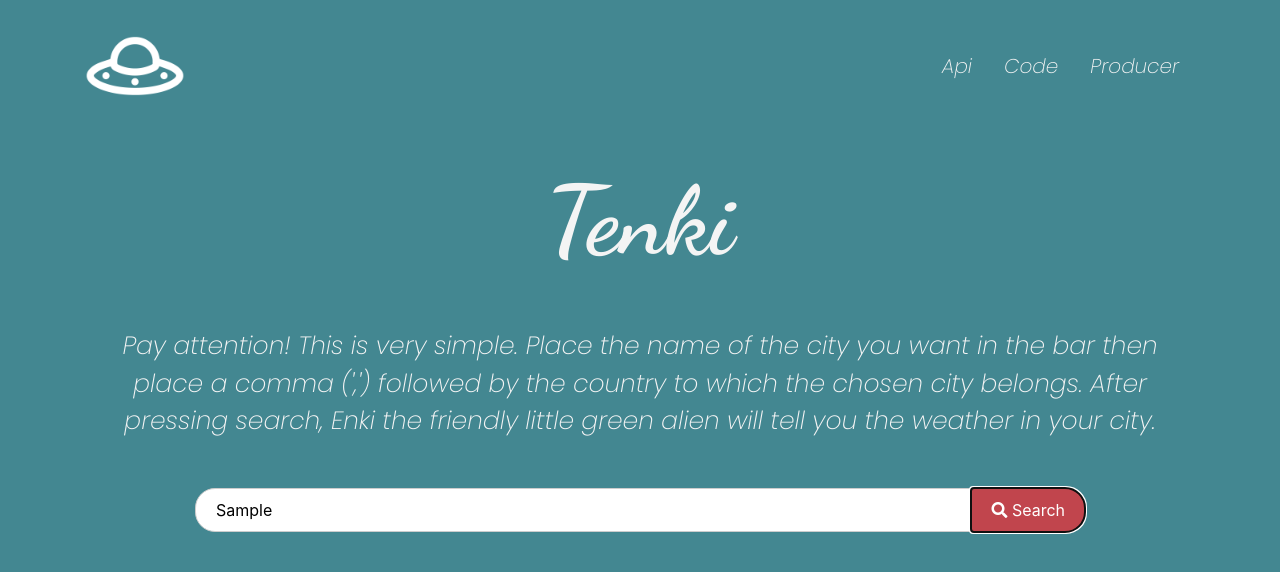
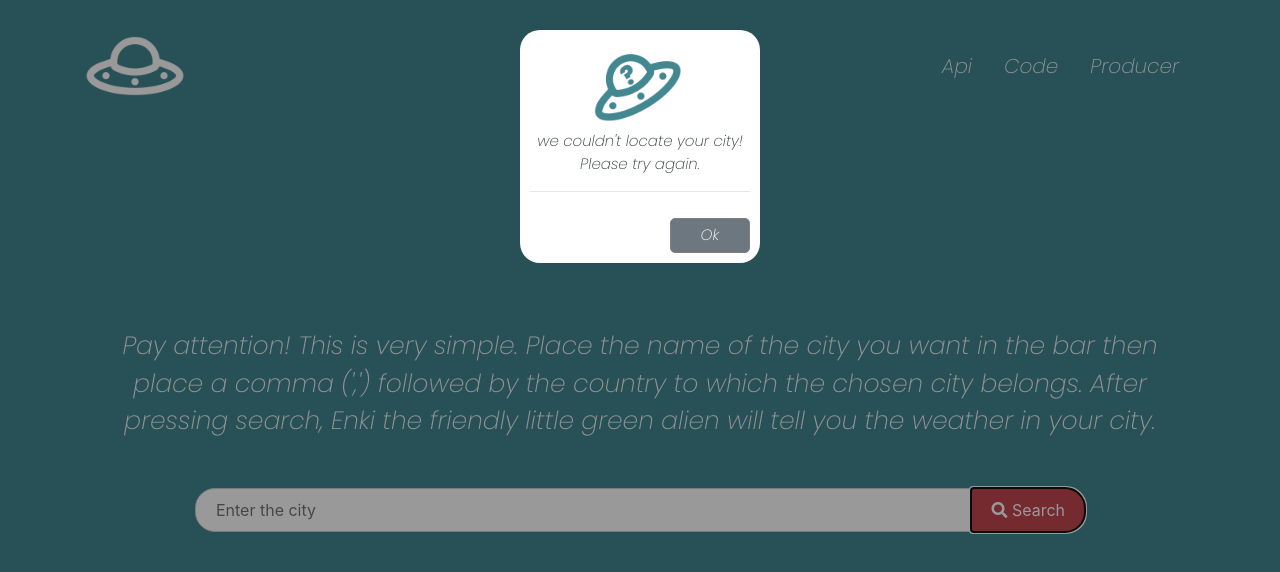
Before and after one commit to mati-romero/Tenki, a plain HTML site: page index.html in a window 1280 px wide. Both pictures are taken after typing "Sample" into the empty fields and a click on the button "Search". Drawn offline with Linux system fonts and the light colour scheme; no server answers.

Commit message:
Mensaje de alerta

```diff
--- a/css/main.css
+++ b/css/main.css
@@ -66,6 +66,59 @@ a:hover {
 	width: 150px;
 }
 
+.modal-body p {
+	font-size: 15px;
+}
+
+.bg-blanco {
+	background: #FFF;
+}
+
+
+.alerta {
+	position: fixed;
+	width: 100%;
+	height: 100vh;
+	top: 0;
+	left: 0;
+	background: rgba(0,0,0,0.4);
+	z-index: 9999999999;
+	padding: 30px;
+	display: none;
+}
+
+.alerta .mensaje {
+	width: 240px;
+	margin: auto;
+	background: rgb(255,255,255);
+	border-radius: 20px;
+}
+
+.alerta .mensaje .cuerpo {
+	text-align: center;
+	padding: 0 10px;
+}
+
+.alerta .mensaje .cuerpo p {
+	font-size: 15px;
+}
+
+.alerta .mensaje .footer {
+	padding: 10px;
+	text-align: right;
+}
+
+.alerta .mensaje .footer .btnAlerta {
+	background: rgb(109,119,128);
+	color: rgb(255,255,255);
+	font-family: 'Poppins', sans-serif;
+	font-size: 15px;
+	padding: 5px 30px;
+	border: 1px solid gray;
+	border-radius: 5px;
+}
+
+
 @media (max-width: 600px) {
 	p, a {
 		font-size: 15px;
@@ -80,7 +133,7 @@ a:hover {
 	}
 }
 
-@media (max-width: 320px) {
+@media (max-width: 400px) {
 	.barra {
 		width: 170px;
 	}
--- a/index.html
+++ b/index.html
@@ -47,6 +47,22 @@
 		      	<button type="submit" class="submit boton"><i class="fas fa-search"></i> Search</button>
 		    </div>
 
+	        <div class="alerta">
+		        <div class="mensaje">
+		            <div class="cuerpo">
+		              	<img  class="img-fluid" src="img/nave-ufo-azul-signo.png" style="width: 100px">
+		                <p class="text-dark">
+		                  we couldn't locate your city! Please try again.
+		                </p>
+		                <hr>
+		            </div>
+
+		            <div class="footer">
+		             	<button type="button" class="btnAlerta" onclick="closeErrorMessage()">Ok</button>
+		            </div>
+		        </div>
+	        </div>
+
 		    <div class="row tarjeta mt-5 justify-content-center">
 				<div class="col-12 col-md-8">
 
--- a/js/app.js
+++ b/js/app.js
@@ -13,6 +13,7 @@ var tempMax = document.querySelector(".tempMax");
 var tempMin = document.querySelector(".tempMin");
 var imagen = document.querySelector(".imagen");
 var clouds = document.querySelector(".clouds");
+var alerta = document.querySelector(".alerta");
 
 function utcToHours(utcValue) {
   var myDate = new Date( utcValue *1000);
@@ -88,6 +89,15 @@ function imageGenerator(temp, wind, clouds, humidity) {
   }
 }
 
+function errorMessage() {
+  alerta.style.display = "block";
+  input.value ="";
+}
+
+function closeErrorMessage() {
+  alerta.style.display = "none";
+}
+
 button.addEventListener('click', function(name){
 fetch('https://api.openweathermap.org/data/2.5/weather?q='+input.value+'&appid=50a7aa80fa492fa92e874d23ad061374')
 .then(response => response.json())
@@ -121,5 +131,7 @@ fetch('https://api.openweathermap.org/data/2.5/weather?q='+input.value+'&appid=5
 
 })
 
-.catch(err => alert("Wrong city name!"));
+.catch(err => errorMessage());
 })
+
+/*alert("Wrong city name!")*/
```
